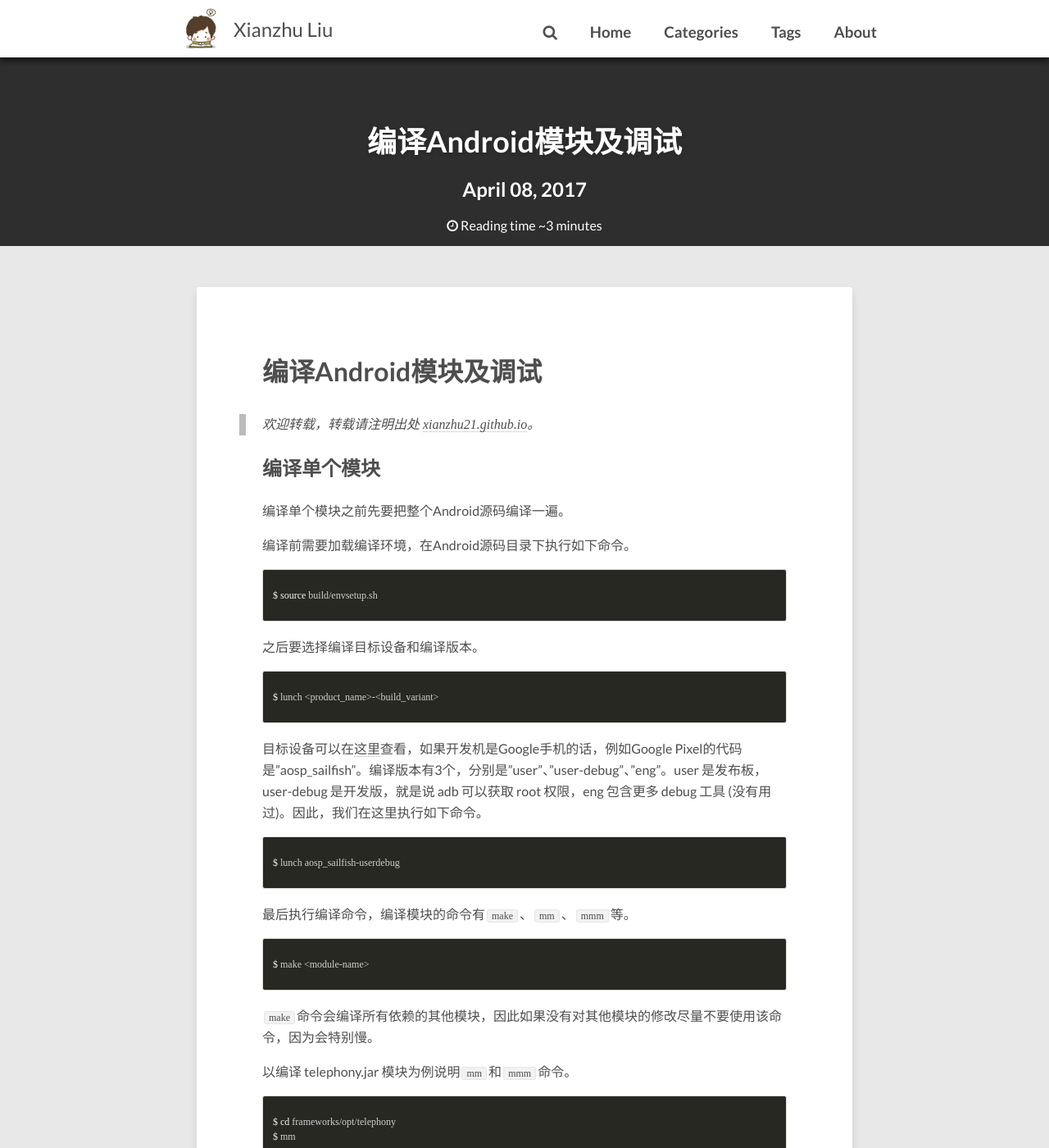
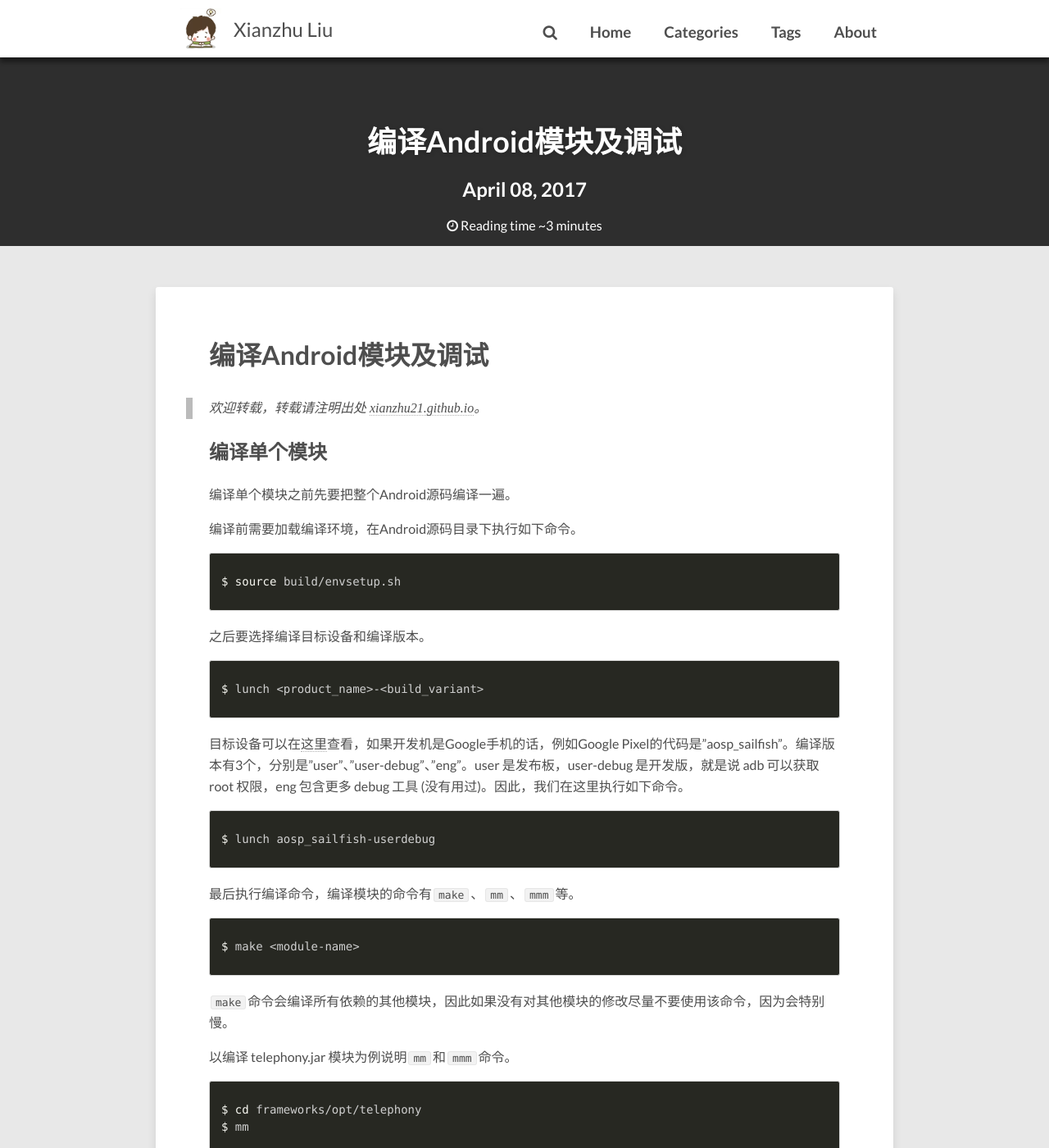
Before and after one commit to xianzhu21/xianzhu21.github.io, a Jekyll site: the page built from _posts/2017-04-06-compile_android_module.md, in a window 1280 px wide and 1400 px high. Shown: the whole window at 82% size. Built offline with Jekyll 4.4.1, drawn with Linux system fonts in a browser that asks for light colours; nearby versions of some CDN libraries; comment, search, counter and statistics services are not loaded.

Commit message:
update scss
Change-Id: I572e020309c23921d095a0e792803b945ec481e0

```diff
--- a/_sass/_elements.scss
+++ b/_sass/_elements.scss
@@ -69,7 +69,7 @@ figure.center img{
 // --------------------------------------------------
 .btn {
   display: inline-block;
-  margin-bottom: 20px;
+  margin-top: 10px;
   padding: 8px 20px;
   @include font-rem(14);
   background-color: $primary;
--- a/_sass/_page.scss
+++ b/_sass/_page.scss
@@ -147,9 +147,9 @@ header .entry-meta {
 			padding: 20px 30px;
 		}
 		@media #{$large} {
-			max-width: 800px;
-			margin: 50px auto 30px auto;
-			padding: 50px 80px;
+			max-width: 900px;
+			margin: 50px auto 10px auto;
+			padding: 30px 65px;
 			> p:first-child {
 				@include font-size(20);
 			}
@@ -227,7 +227,7 @@ header .entry-meta {
 		padding: 50px 40px 25px;
 	}
 	@media #{$large} {
-		max-width: 800px;
+		max-width: 900px;
 		padding: 50px 80px;
 		margin: 60px auto;
 	}
@@ -280,8 +280,8 @@ header .entry-meta {
 }
 .author-bio{
 	padding-top: 30px;
-	padding-left: 20px;
-	flex-grow: 1;
+	padding-left: 150px;
+	// flex-grow: 1;
 }
 ul.social-buttons li a {
     display: block;
@@ -352,7 +352,7 @@ ul.social-buttons li a:active {
 			margin-right: 20px;
 		}
 		@media #{$large} {
-			max-width: 800px;
+			max-width: 900px;
 			margin-top: 50px;
 			margin-left: auto;
 			margin-right: auto;
--- a/_sass/_typography.scss
+++ b/_sass/_typography.scss
@@ -99,7 +99,7 @@ tt, code, kbd, samp, pre {
 p,
 li {
 	code {
-		@include font-rem(12);
+		@include font-rem(13);
 		line-height: 1.5;
 		white-space: nowrap;
 		margin: 0 2px;
@@ -110,7 +110,7 @@ li {
 	}
 }
 pre {
-	@include font-rem(12);
+	@include font-rem(14);
 	line-height: 1.5;
 	overflow-x: auto;
 	&::-webkit-scrollbar {
--- a/_sass/_variables.scss
+++ b/_sass/_variables.scss
@@ -4,7 +4,7 @@
 $base-font: 'Lato', Calibri, Arial, sans-serif;
 $heading-font: $base-font;
 $caption-font: $base-font;
-$code-font: input;
+$code-font: input, Fira Code, Menlo, Source Code Pro, DejaVu Sans Mono, Courier;
 $alt-font: serif;
 
 $doc-font-size: 16;
```
